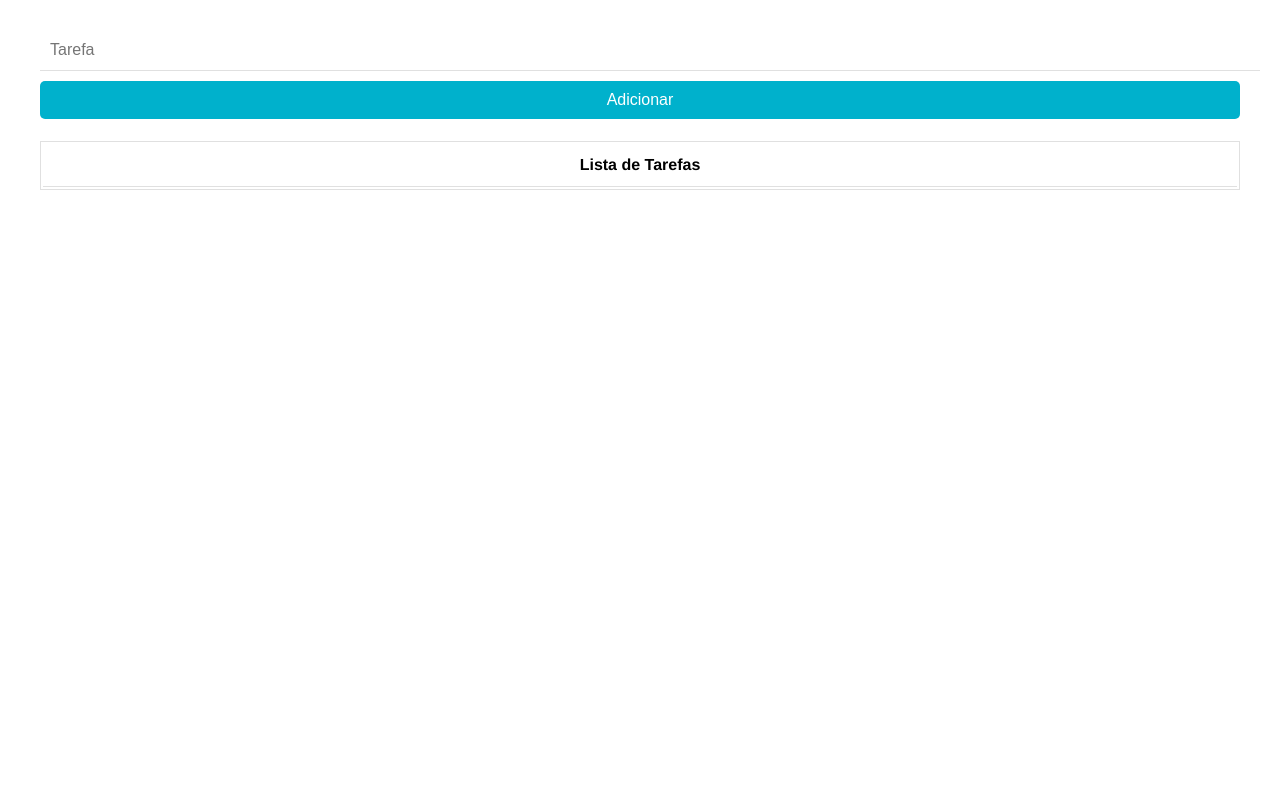
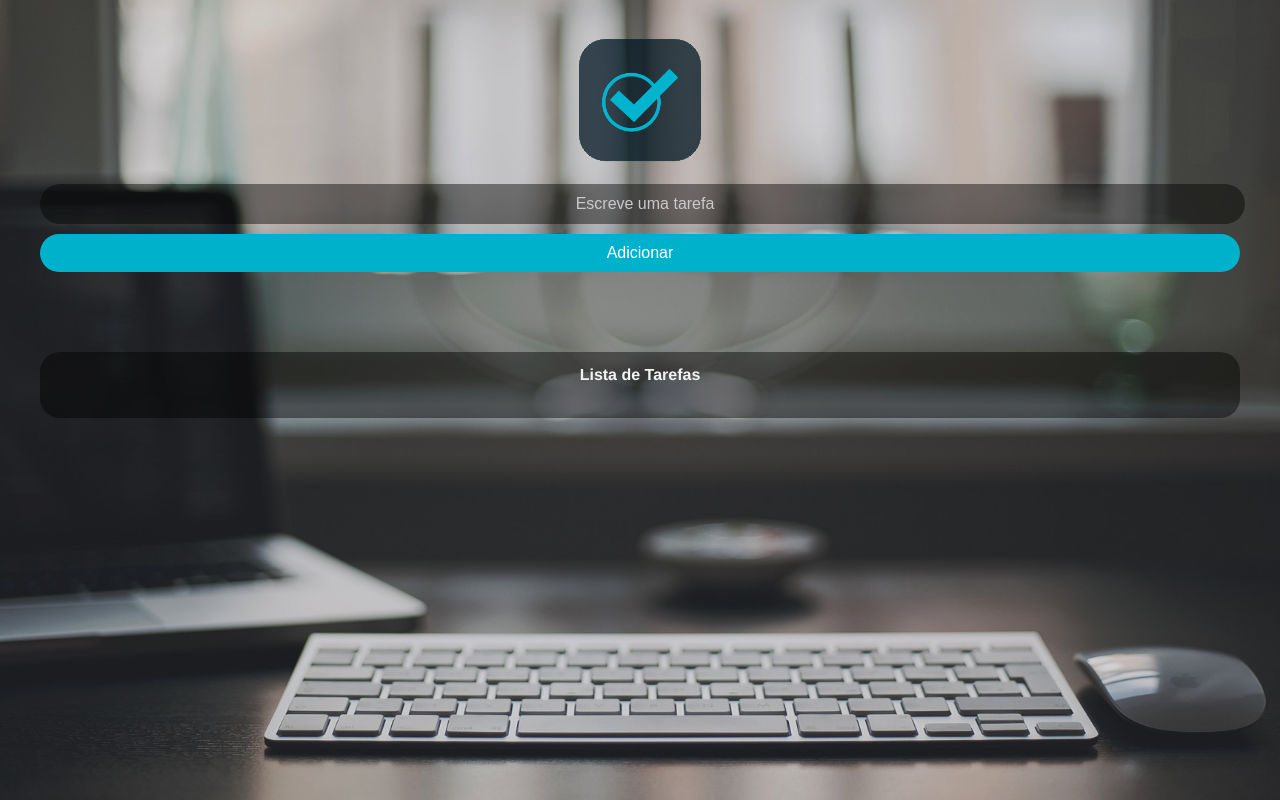
Before and after one commit to patrickolivveira/lista-de-tarefas, a React app: page / in a window 1280 px wide. Built offline with nearby package versions, Linux system fonts and the light colour scheme.

Commit message:
ajustes de layout

```diff
--- a/src/index.css
+++ b/src/index.css
@@ -1,7 +1,21 @@
+html {
+  background: url(/images/desk.jpg) no-repeat center center fixed;
+  -webkit-background-size: cover;
+  -moz-background-size: cover;
+  -o-background-size: cover;
+  background-size: cover;
+}
+
 body {
   margin: 0;
   font-family: sans-serif;
   min-width: 250px;
+}
+
+img {
+  width: 140px;
+  height: 140px;
+  margin-bottom: 10px;
 }
 
 .tarefaAdd {
@@ -17,26 +31,36 @@ body {
   font-family: Helvetica, Arial, sans-serif
 }
 
+::placeholder {
+  color: #c9c9c9;
+  text-align: center;
+}
+
 input {
-  border: none;
-  border-bottom: 1px solid #e0e0e0;
   width: 100%;
-  padding: 10px;
+  padding: 10px 0px 10px 5px;
   font-size: 16px;
   height: 20px;
+  background-color: #00000070;
+  border-radius: 20px;
+  border: none;
+  color: white;
+}
+
+input:focus {
+  outline: none;
+  border: 2px solid #00b1cc;
 }
 
 label {
   float: left;
 }
 
-input:focus {
+button {
   outline: none;
-  border: none;
-  border-bottom: 2px solid #00b1cc;
 }
 
-button {
+.btnDel {
   background-color: #00b1cc;
   border: none;
   border-radius: 5px;
@@ -50,12 +74,13 @@ button {
   font-size: 14px;
   cursor: pointer;
   float: right;
+  margin-right: 3%;
 }
 
 .btnAdd {
   background-color: #00b1cc;
   border: none;
-  border-radius: 5px;
+  border-radius: 20px;
   width: 100%;
   margin-top: 10px;
   margin-bottom: 10px;
@@ -71,11 +96,15 @@ button {
 table {
   width: 100%;
   margin-top: 10px;
-  border: 1px solid #e0e0e0;
+  border: none;
+  background-color: #00000070;
+  color: #f2f2f2;
+  border-radius: 20px;
+  padding-bottom: 20px;
 }
 
 th {
-  border-bottom: 1px solid #e0e0e0;
+  border-radius: 20px;
   height: 40px;
 }
 
--- a/src/index.js
+++ b/src/index.js
@@ -56,7 +56,8 @@ const ListaView = (props) => (
         <div className="tarefaAdd">
             <form>
                 <div>
-                    <input id="inputTarefa" name="inputTarefa" value={props.inputTarefa} onChange={props.onChange} placeholder="Tarefa" />
+                    <img src="images/check.png"/>
+                    <input id="inputTarefa" name="inputTarefa" autocomplete="off" value={props.inputTarefa} onChange={props.onChange} placeholder="Escreve uma tarefa" />
                     <button className="btnAdd" onClick={props.addTarefa}>Adicionar</button>
                 </div>
             </form>
@@ -75,7 +76,7 @@ const ListaView = (props) => (
                         <tr>
                             <td><input type="checkbox" id={index} /></td>
                             <td><label for={index}>{tarefa}</label></td>
-                            <td><button onClick={() => props.removeTarefa(index)}>Excluir</button></td>
+                            <td><button className="btnDel" onClick={() => props.removeTarefa(index)}>Excluir</button></td>
                         </tr>
                         ))
                     }
```
Also changed, not shown: public/images/check.png (added), public/images/desk.jpg (added).
